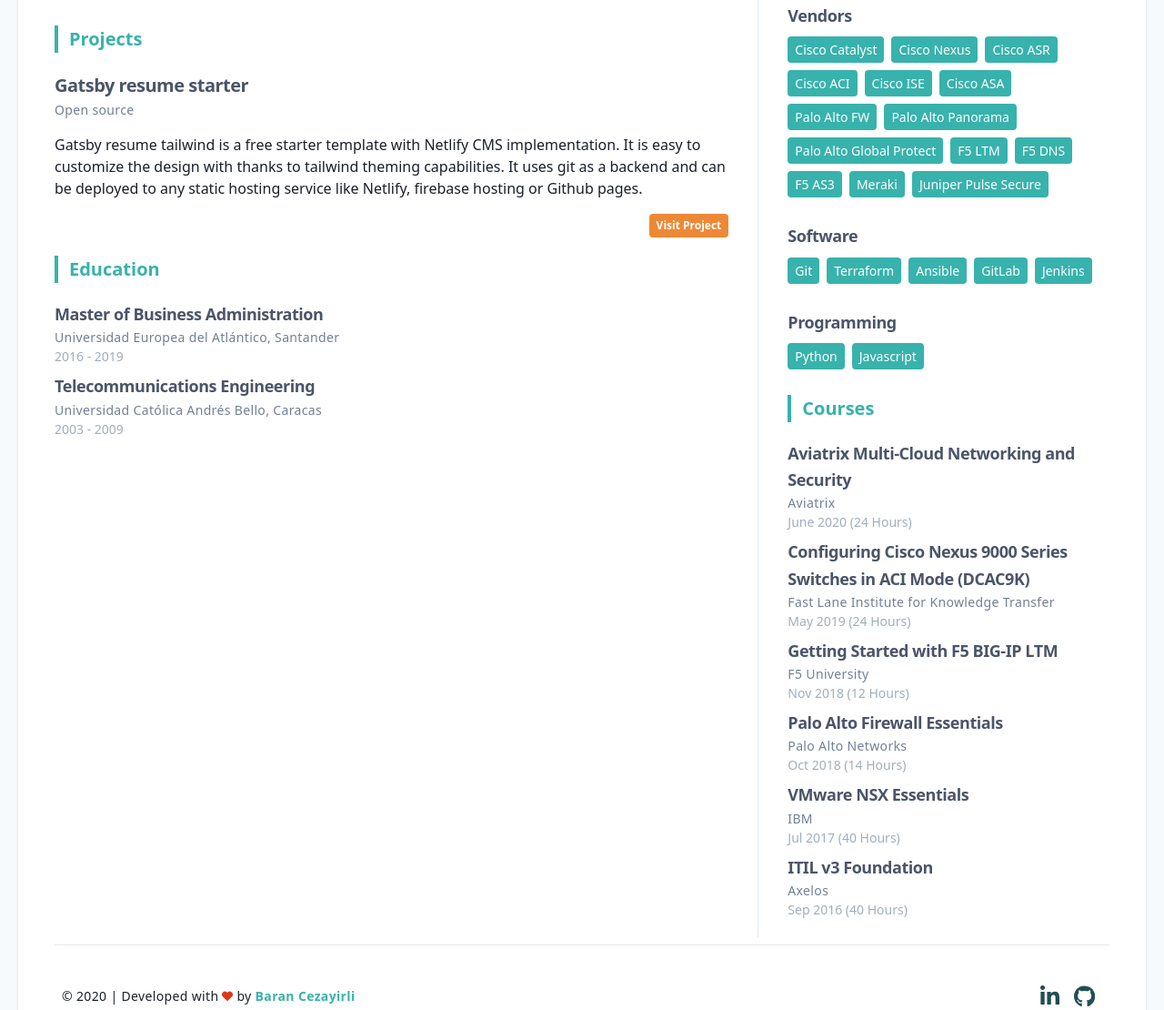
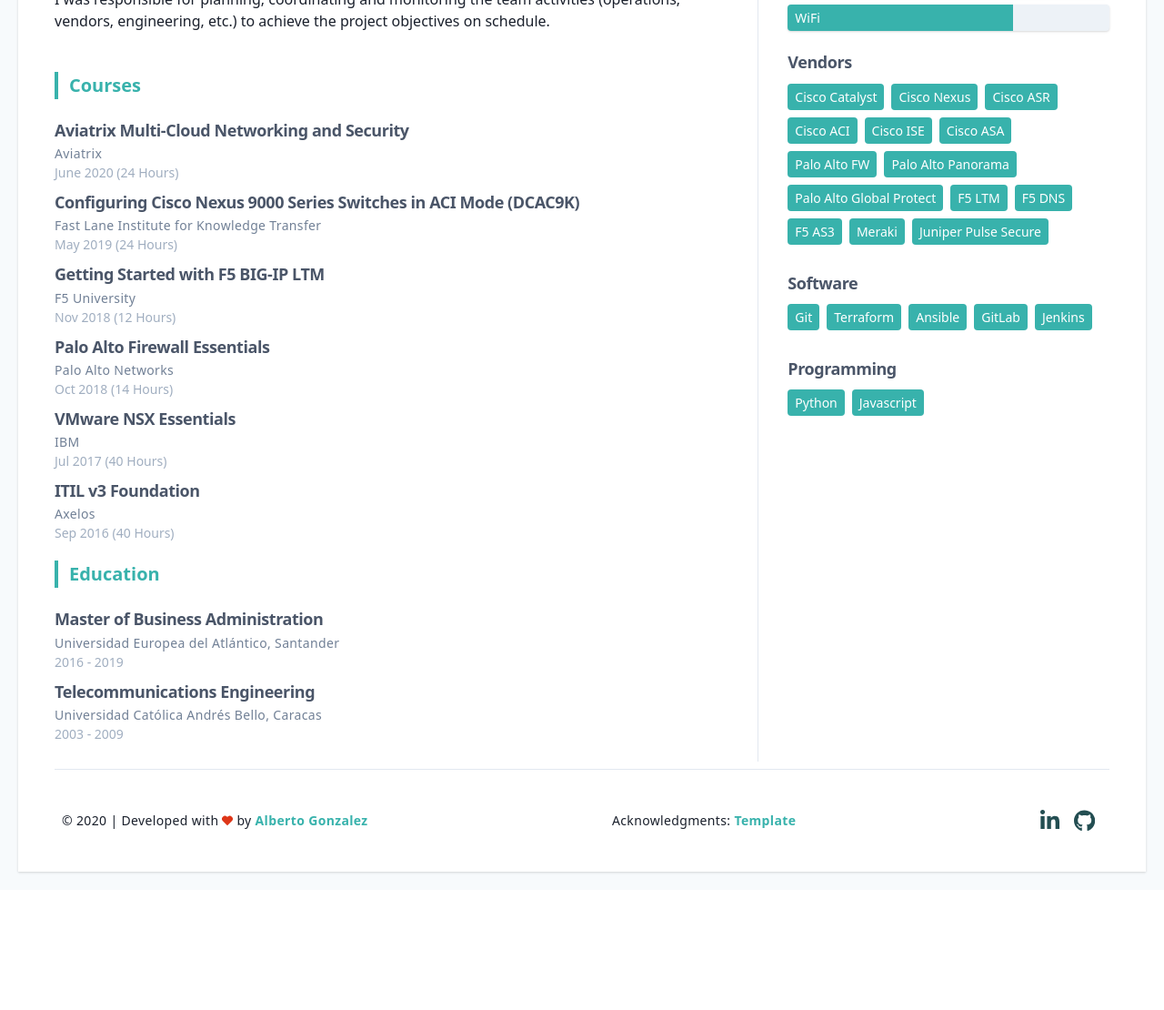
Before and after one commit to agonza05/agonza-cv, a Gatsby site: page / in a window 1280 px wide. Shown: the part 1110-2220 px from the top of the page at 91% size. After the commit the page ends 2088 px from the top, so only its background shows below. Built offline with nearby package versions, Linux system fonts and the light colour scheme; Gatsby itself is replaced by a stand-in of ours.

Commit message:
Update courses layout and footer

```diff
--- a/data/profile.json
+++ b/data/profile.json
@@ -160,7 +160,7 @@
       ]
     }
   ],
-  "summary": "I am Network Engineer with experience managing and troubleshooting multi-vendor environments, providing technical support to data-center and campus networks and ensuring smooth operation of network infrastructure. I usually work installing, configuring and maintaining devices that include Palo Alto firewalls, F5 load balancers, Cisco Nexus switches, Cisco ASR routers, Cisco ASA firewalls, Meraki Access Points, Cisco Identity Service Engine, Cisco Application Centric Infrastructure, Juniper Pulse Secure SSLVPN and ExtraHop network visibility appliance. Feel free to download my up-to-date cv.",
+  "summary": "I am Network Engineer with experience managing and troubleshooting multi-vendor environments, providing technical support to data-center and campus networks and ensuring smooth operation of network infrastructure. I usually work installing, configuring and maintaining devices that include Palo Alto firewalls, F5 load balancers, Cisco switches, routers, firewalls, access points, among others.",
   "education": [
     {
       "institution": "Universidad Europea del Atlántico, Santander",
@@ -254,13 +254,5 @@
     }
   ],
   "role": "Network Engineer",
-  "projects": [
-    {
-      "name": "Gatsby resume starter",
-      "company": "Open source",
-      "description": "Gatsby resume tailwind is a free starter template with  Netlify CMS implementation. It is easy to customize the design with thanks to tailwind theming capabilities. It uses git as a backend and can be deployed to any static hosting service like Netlify, firebase hosting or Github pages.",
-      "link": "https://github.com/barancezayirli/gatsby-resume-tailwind"
-    }
-  ],
   "fullname": "Alberto Gonzalez"
 }
--- a/src/components/footer.js
+++ b/src/components/footer.js
@@ -17,11 +17,24 @@
       <span className="inline-block mr-1">by</span>
       <a
         className="text-primary-500 hover:text-primary-700 font-bold"
-        href="https://barancezayirli.com"
+        href="https://www.agonza.net"
         target="_blank"
         rel="noopener noreferrer"
       >
-        Baran Cezayirli
+        Alberto Gonzalez
+      </a>
+    </div>
+    <div className="items-center flex tracking-wide mb-5 md:mb-0 justify-center text-sm ml-2">
+      <span className="inline-block mr-1">
+        Acknowledgments:
+      </span>
+      <a
+        className="text-primary-500 hover:text-primary-700 font-bold"
+        href="https://barancezayirli.com/"
+        target="_blank"
+        rel="noopener noreferrer"
+      >
+        Template
       </a>
     </div>
     {social && (
--- a/src/pages/index.js
+++ b/src/pages/index.js
@@ -27,12 +27,11 @@
       <div className="border-b border-neutral-300 pb-2 my-5 lg:flex">
         <div className="lg:w-2/3 lg:pr-8">
           {resume.experience && <Experience data={resume.experience} />}
-          {resume.projects && <Projects data={resume.projects} />}
+          {resume.courses && <Courses data={resume.courses} />}
           {resume.education && <Education data={resume.education} />}
         </div>
         <div className="lg:w-1/3 lg:pl-8 lg:border-l lg:border-neutral-300 ">
           {resume.skills && <Skills data={resume.skills} />}
-          {resume.courses && <Courses data={resume.courses} />}
           {resume.sidebar &&
             resume.sidebar.map(item => (
               <List key={`${item.title}-side`} data={item} />
```
